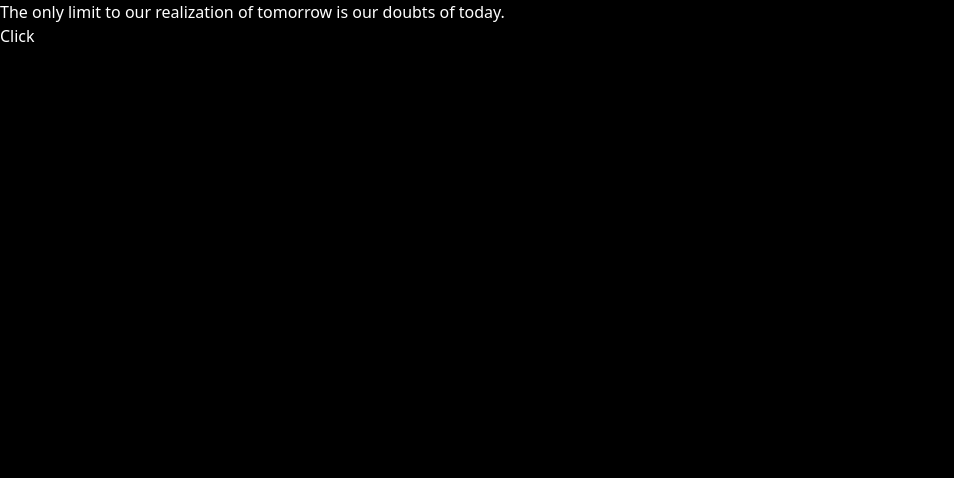
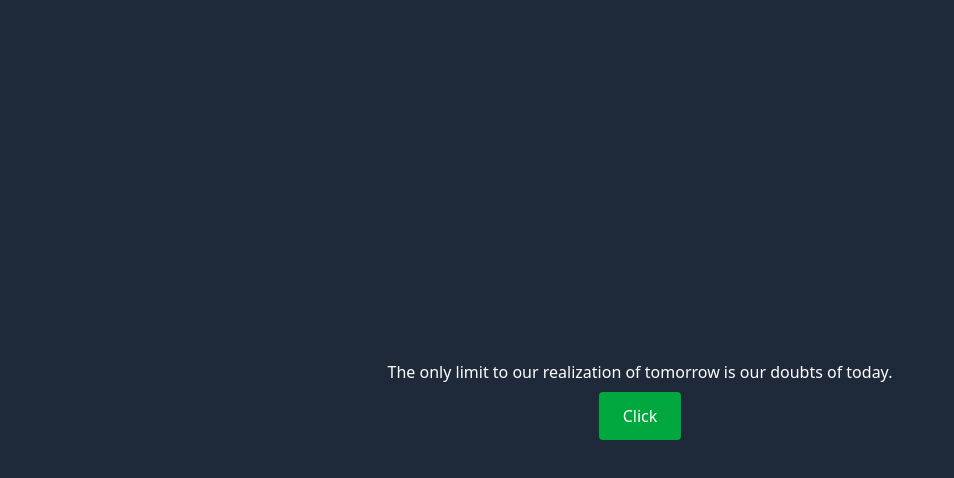
Before and after one commit to PrathmR/React, a React (Vite) app in the folder React-app/: page / in a window 1280 px wide. Shown: the top 478 px of the page, without its empty margins (0-954 px from the left). Built offline with nearby package versions, Linux system fonts and the light colour scheme.

Commit message:
applying css to the ruote generator

```diff
--- a/React-app/src/App.jsx
+++ b/React-app/src/App.jsx
@@ -138,9 +138,9 @@ const App = () => {
       setQuote(randomquote);
   }
   return (
-    <div className='text-white'>
+    <div className='text-white bg-gray-800 h-screen flex flex-col items-center justify-center'>
       <div>{quote}</div>
-       <button onClick={randomize}>Click</button>
+       <button onClick={randomize} className='bg-green-600 px-6 py-3 mt-2 rounded active:scale-90'>Click</button>
     </div>
 
   )
```
